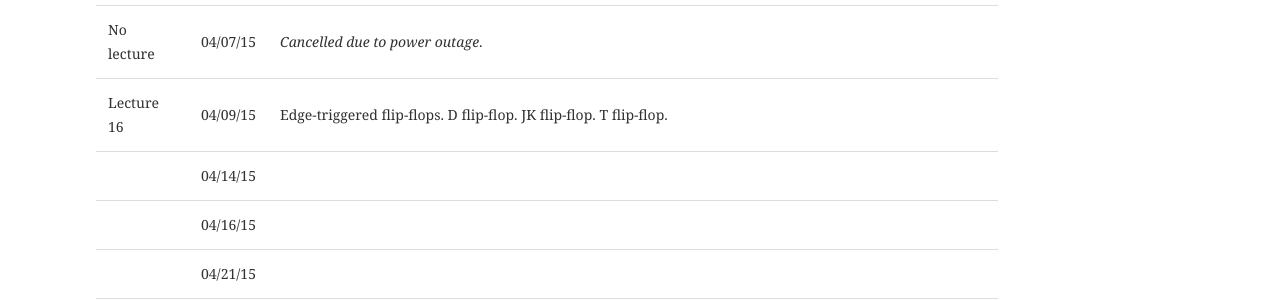
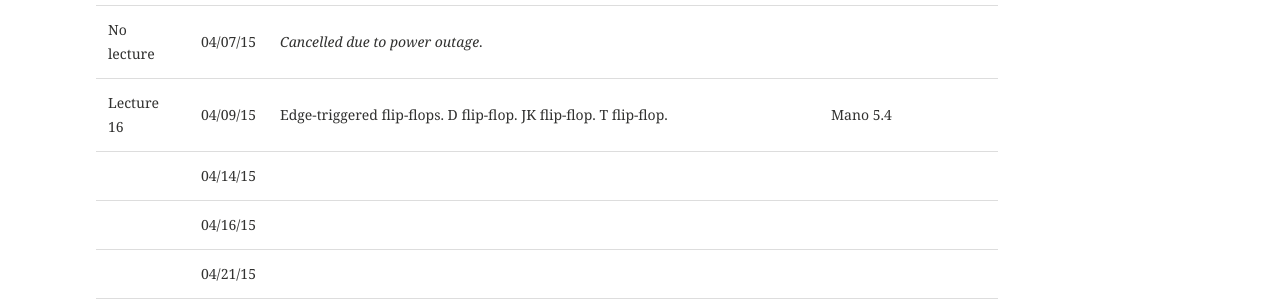
Before and after one commit to enee244/enee244.github.io, a Jekyll site: the page built from lectures/index.md, in a window 1280 px wide and 900 px high, scrolled down 1663 px. Shown: the part 155-455 px from the top of the window. Built offline with Jekyll 4.4.1, drawn with Linux system fonts in a browser that asks for light colours.

Commit message:
Update index.md

```diff
--- a/lectures/index.md
+++ b/lectures/index.md
@@ -31,7 +31,7 @@ published: true
 |Lecture 14 |03/31/15 |  Priority encoders. [Building an AND gate using transistors (demo) ](http://hyperphysics.phy-astr.gsu.edu/hbase/electronic/trangate.html).| Mano 4.10
 |Lecture 15|04/02/15 | Sequential circuits. Storing a bit. SR latches. D latches.| Mano 5.1-5.3
 |No lecture |04/07/15 | *Cancelled due to power outage*. |
-|Lecture 16 |04/09/15 | Edge-triggered flip-flops. D flip-flop. JK flip-flop. T flip-flop.  |
+|Lecture 16 |04/09/15 | Edge-triggered flip-flops. D flip-flop. JK flip-flop. T flip-flop.| Mano 5.4
 ||04/14/15 ||
 ||04/16/15 | |
 ||04/21/15 |  |
```
